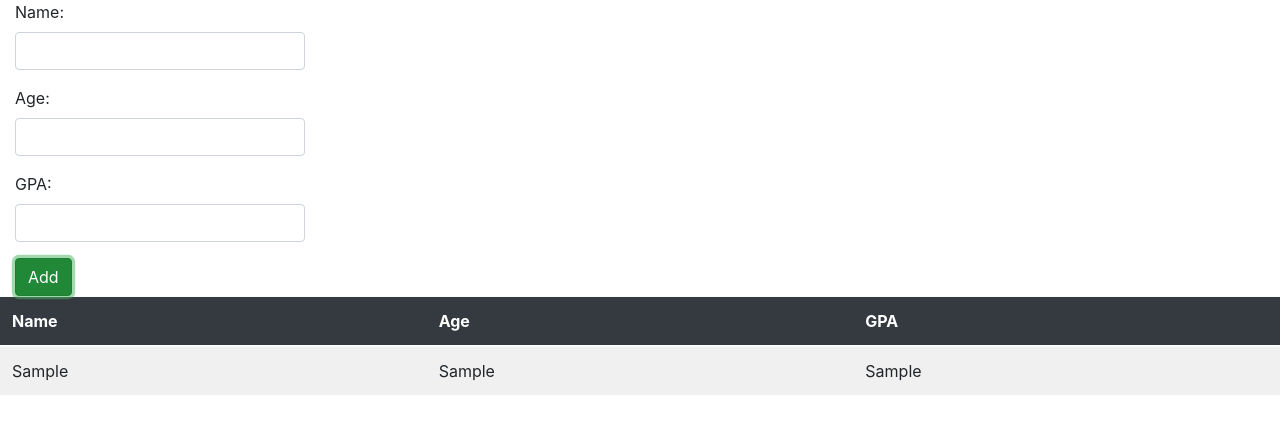
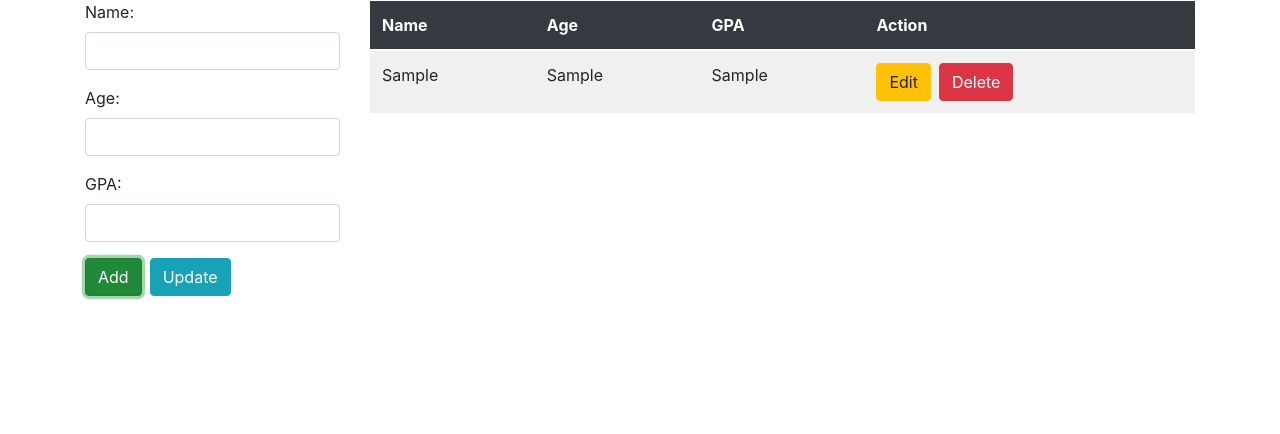
Before and after one commit to sotreduch2602/my-react-app, a React (Vite) app: page / in a window 1280 px wide. Both pictures are taken after typing "Sample", "Sample", "Sample" into the empty fields and a click on the button "Add". Shown: the top 434 px of the page. Built offline with nearby package versions, Linux system fonts and the light colour scheme; the HTML template or start-up script is replaced by a standard one.

Commit message:
Update StudentManagement

```diff
--- a/index.html
+++ b/index.html
@@ -16,7 +16,9 @@
     <title>Vite + React</title>
   </head>
   <body>
-    <div id="root"></div>
+    <div class="container">
+      <div id="root"></div>
+    </div>
 
     <script type="module" src="/src/main.jsx"></script>
   </body>
--- a/src/StudentManagement.jsx
+++ b/src/StudentManagement.jsx
@@ -1,59 +1,127 @@
-import { useState } from 'react';
+import { useState } from "react";
 
 const StudentManagement = () => {
+  const [tmpIndex, setIndex] = useState(-1);
+  //setStudents is used to update the students array
   const [students, setStudents] = useState([]);
+  //setStudent is used to update the student object (name, age, gpa)
   const [student, setStudent] = useState({});
 
   const handleChange = (e) => {
     setStudent({ ...student, [e.target.name]: e.target.value });
-    }
+  };
 
-    const handleClick = (e) => {
+  const handleAdd = (e) => {
     e.preventDefault();
     setStudents([...students, student]);
-        setStudent({ name: '', age: '', gpa: '' });
+    setStudent({ name: "", age: "", gpa: "" });
+  };
+
+  const handleEdit = (selected_student, index) => {
+    setIndex(index);
+    setStudent(selected_student);
+  };
+
+  const handleUpdate = (e) => {
+    e.preventDefault();
+    const newStudents = students.map((item, i) => {
+      if (i === tmpIndex) {
+        return student;
       }
+      return item;
+    });
+    setStudents(newStudents);
+  };
+
+  const handleDelete = (index) => {
+    alert("Are you sure you want to delete " + students[index].name + "?");
+    const newStudents = students.filter((item, i) => i !== index);
+    setStudents(newStudents);
+  };
 
   return (
     <>
-            <form className='col-md-3'>
-                <div className='form-group'>
+      <div className="row">
+        <div className="col-md-3">
+          <form>
+            <div className="form-group">
               <label>Name:</label>
-                    <input type='text' className='form-control' name='name' value={student.name} onChange={handleChange} />
+              <input
+                type="text"
+                className="form-control"
+                name="name"
+                value={student.name}
+                onChange={handleChange}
+              />
             </div>
-                <div className='form-group'>
+            <div className="form-group">
               <label>Age:</label>
-                    <input type='text' className='form-control' name='age' value={student.age} onChange={handleChange} />
+              <input
+                type="text"
+                className="form-control"
+                name="age"
+                value={student.age}
+                onChange={handleChange}
+              />
             </div>
-                <div className='form-group'>
+            <div className="form-group">
               <label>GPA:</label>
-                    <input type='text' className='form-control' name='gpa' value={student.gpa} onChange={handleChange} />
+              <input
+                type="text"
+                className="form-control"
+                name="gpa"
+                value={student.gpa}
+                onChange={handleChange}
+              />
             </div>
-                <button className='btn btn-success' onClick={handleClick}>Add</button>
+            <button className="btn btn-success mr-2" onClick={handleAdd}>
+              Add
+            </button>
+            <button className="btn btn-info" onClick={handleUpdate}>
+              Update
+            </button>
           </form>
+        </div>
 
-            <table className='table table-light table-striped'>
+        <div className="col-md-9">
+          <table className="table table-light table-striped">
             <thead className="table-dark">
               <tr>
                 <th>Name</th>
                 <th>Age</th>
                 <th>GPA</th>
+                <th>Action</th>
               </tr>
             </thead>
             <tbody>
-                    {
-                        students.map((item, index) =>
+              {students.map((item, index) => (
                 <tr key={index}>
                   <td>{item.name}</td>
                   <td>{item.age}</td>
                   <td>{item.gpa}</td>
+                  <td>
+                    <button
+                      className="btn btn-warning mr-2"
+                      onClick={() => handleEdit(item, index)}
+                    >
+                      Edit
+                    </button>
+
+                    <button
+                      className="btn btn-danger"
+                      onClick={() => handleDelete(index)}
+                    >
+                      Delete
+                    </button>
+                  </td>
                 </tr>
-                        )
-                    }
+              ))}
             </tbody>
           </table>
+        </div>
+      </div>
     </>
   );
-}
+};
 
 export default StudentManagement;
```
Lines whose indentation alone changed are shown as unchanged.
